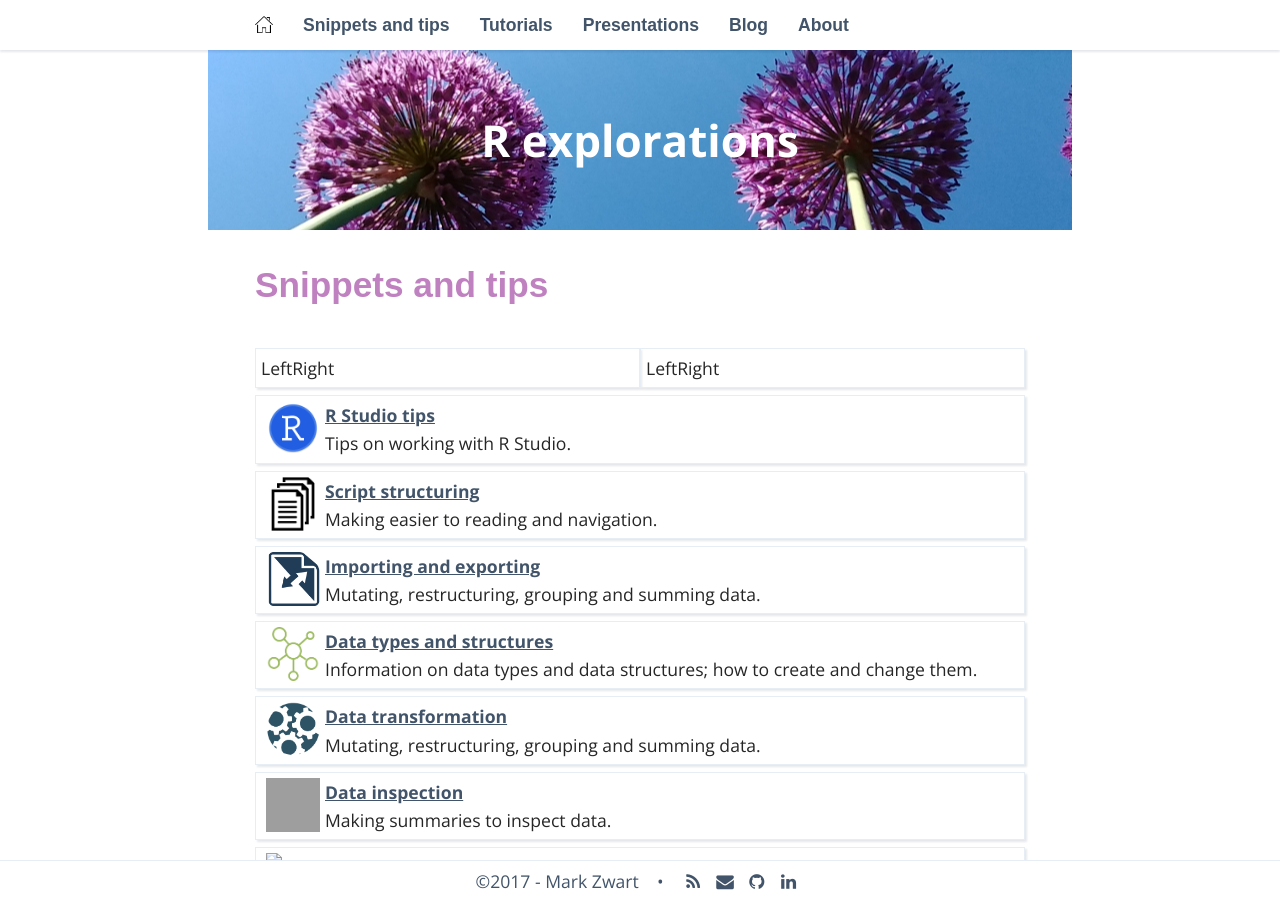
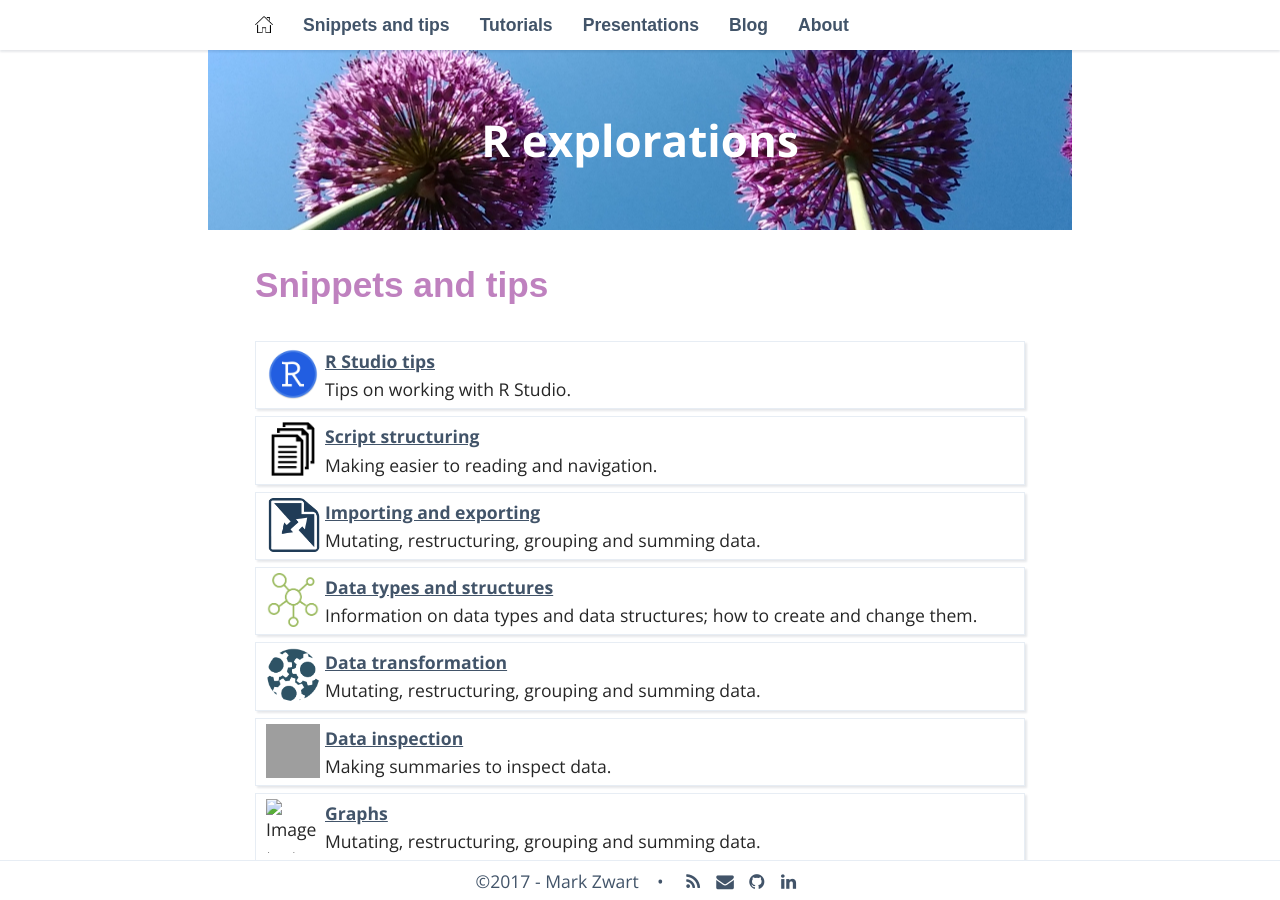
Before and after one commit to mark-me/mark-me.github.io, a Jekyll site: the page built from _pages/01-snippets-and-tips.md, in a window 1280 px wide and 900 px high. Built offline with Jekyll 4.4.1, drawn with Linux system fonts in a browser that asks for light colours; nearby versions of some CDN libraries; some web fonts are replaced; comment, search, counter and statistics services are not loaded; grey boxes are pictures that could not be loaded.

Commit message:
Update 01-snippets-and-tips.md

```diff
--- a/_pages/01-snippets-and-tips.md
+++ b/_pages/01-snippets-and-tips.md
@@ -4,26 +4,6 @@ title: Snippets and tips
 permalink: /snippets-and-tips/
 navigation_weight: 1
 ---
-
-<div class="box_row">
-    <div class="boxed_page">
-      <div class="index_item_left">
-        Left
-      </div>
-      <div class="index_item_right">
-        Right
-      </div>
-    </div>
-    <div class="boxed_page">
-      <div class="index_item_left">
-        Left
-      </div>
-      <div class="index_item_right">
-        Right
-      </div>
-    </div>
-</div>
-
 
 {% assign rows = site.data.snippet-index.size | divided_by: 2.0 | ceil %}
 {% for i in (1..rows) %}
```
